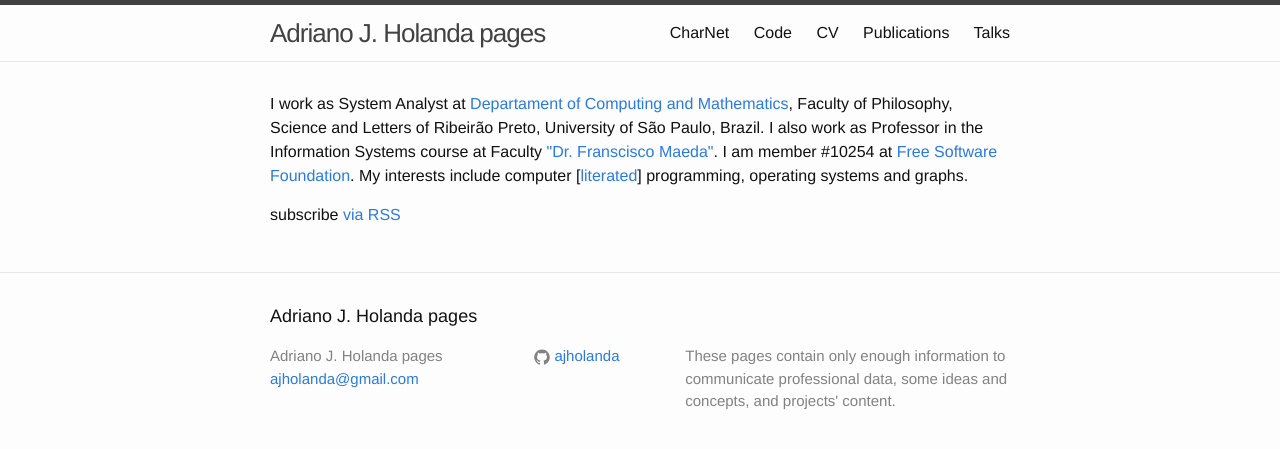
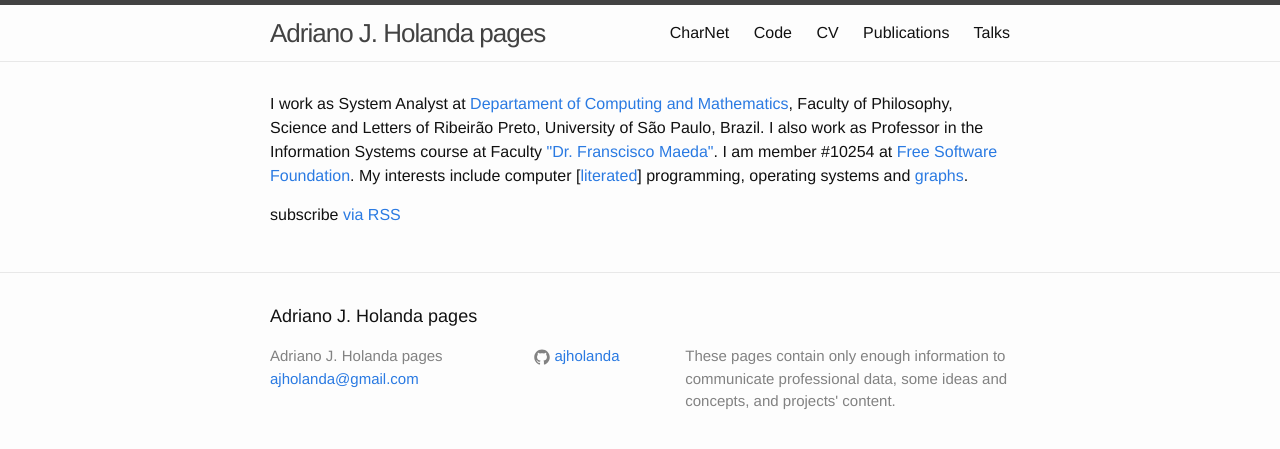
Before and after one commit to ajholanda/ajholanda.github.io, a Jekyll site: the page built from index.html, in a window 1280 px wide. Shown: the top 449 px of the page. Built offline with Jekyll 4.4.1, drawn with Linux system fonts in a browser that asks for light colours; part of the change alters nothing that is shown.

```diff
--- a/index.html
+++ b/index.html
@@ -14,7 +14,7 @@ layout: default
   I am member #10254 at <a href="https://www.fsf.org">Free Software
   Foundation</a>. My interests include computer
   [<a href="https://www-cs-faculty.stanford.edu/~knuth/lp.html">literated</a>]
-  programming, operating systems and graphs.
+  programming, operating systems and <a href="https://github.com/aholanda/graphs">graphs</a>.
 </p>
 
   <p class="rss-subscribe">subscribe <a href="{{ "/feed.xml" | prepend: site.baseurl }}">via RSS</a></p>
```
